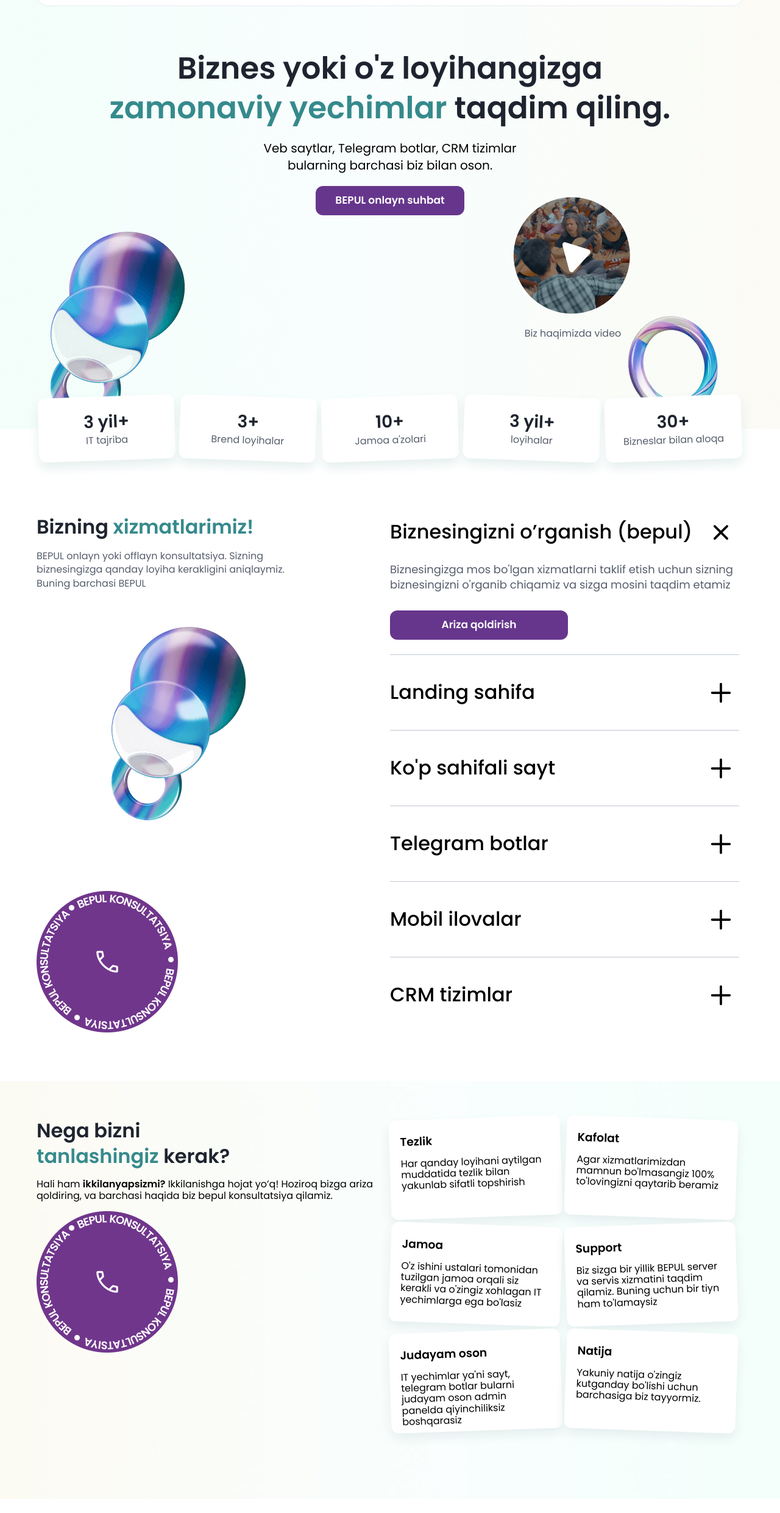
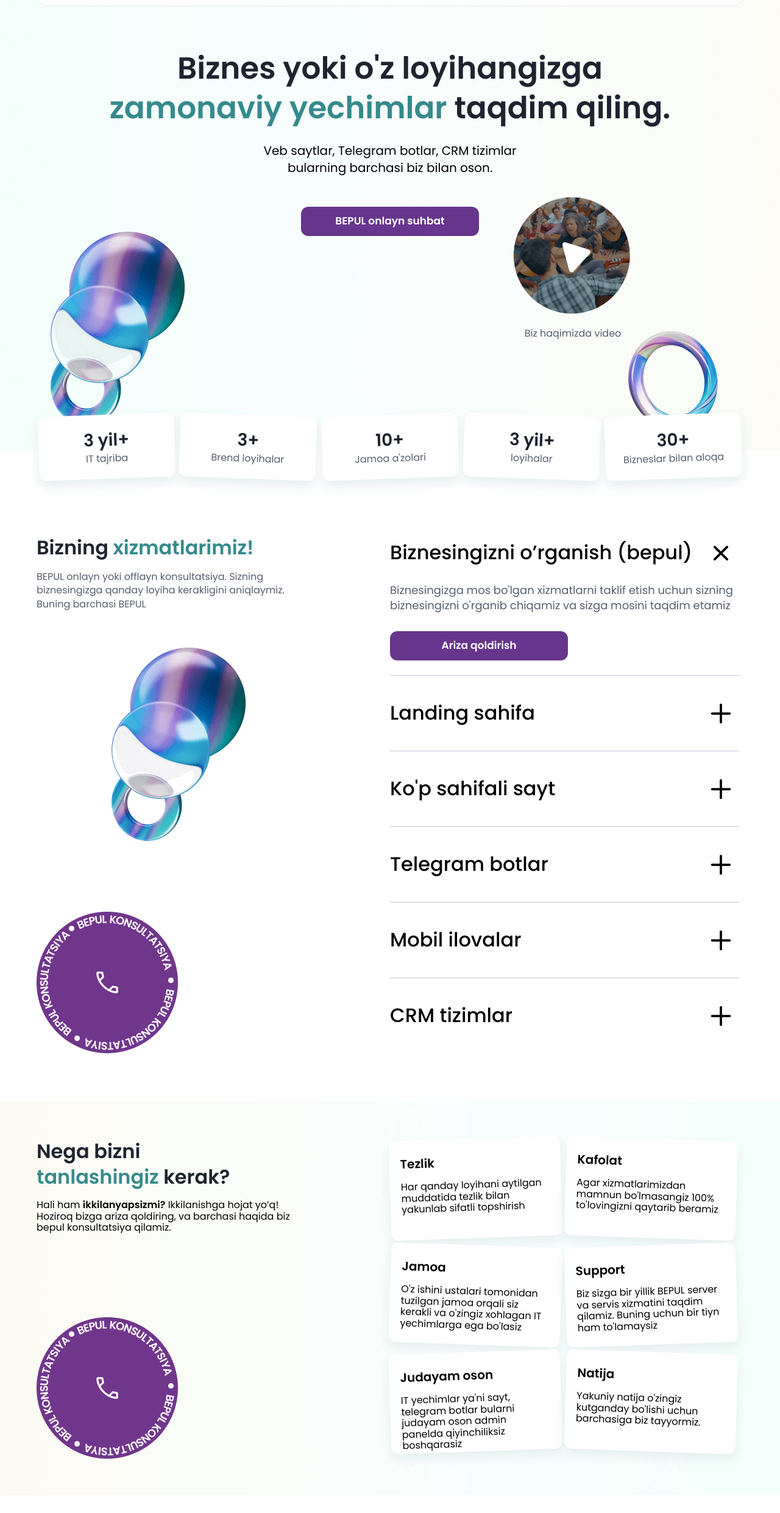
Before and after one commit to farruhzoirov/instant-group, a plain HTML site: page index.html in a window 1280 px wide. Shown: the part 79-2560 px from the top of the page at 61% size. Before the commit the page ends 2537 px from the top, so only its background shows below. Drawn offline with Linux system fonts and the light colour scheme; a web font is replaced by a local one.

Commit message:
Add some styles and empty actions-container

```diff
--- a/css/styles.css
+++ b/css/styles.css
@@ -74,6 +74,7 @@ img {
 
 }
 .button {
+    width: 292px;
     padding: 12px 32px;
     border-radius: 12px;
     border: 0;
@@ -228,19 +229,24 @@ img {
 
 .intro-heading {
     width: 100%;
+    /*display: flex;*/
+    /*flex-direction: column;*/
+    /*align-items: center;*/
+    position: relative;
+}
+
+.intro-heading-inner {
     display: flex;
     flex-direction: column;
     align-items: center;
-    position: relative;
+    margin-bottom: 4px;
 }
 
 .intro-heading h1{
-    width: 1033px;
     text-align: center;
     color:  #1E242F;
     font-family:var(--secondary-font);
     font-size: 50px;
-    font-style: normal;
     font-weight: 600;
     line-height: 129%;
 }
@@ -254,14 +260,30 @@ img {
     line-height: 129%;
 }
 
-.intro-heading p {
+.intro-heading-text {
+    display: flex;
+    justify-content: center;
+    margin-bottom: 30px;
+
+}
+
+.intro-heading-text p {
+    text-align: center;
     width: 500px;
-    text-align: center;
     color: var(--primary-color);
     font-size: 20px;
     font-weight: 400;
     line-height: 140%;
 }
+
+
+.intro-heading-button {
+    display: flex;
+    justify-content: center;
+
+}
+
+
 
 
 
@@ -329,7 +351,7 @@ img {
 .site-intro__right-img {
     position: absolute;
     right: -20px;
-    top: 385px;
+    top: 410px;
 }
 
 
@@ -345,7 +367,7 @@ img {
     display: flex;
     justify-content: center;
     position: absolute;
-    top: 570px;
+    top: 600px;
     left: 0;
     width: 100%;
 
@@ -493,7 +515,6 @@ img {
 
 
 .learn-business-application-button {
-    width: 292px;
     margin-bottom: 24px;
 }
 
@@ -563,10 +584,12 @@ img {
     background-image: url("../img/why-we-bg.jpg");
      min-height: 625px;
      padding-top: 60px;
+    padding-bottom: 60px;
 }
 
 .main-why-we-inner {
     display: flex;
+    align-items: flex-start;
 
 }
 
@@ -577,12 +600,13 @@ img {
     width: 50%;
     display: flex;
     flex-direction: column;
-    height: 625px;
+    justify-content: space-between;
+    height: 525px;
 
 }
 
 .why-we-left__heading {
-
+    width: 460px;
 }
 
 
@@ -592,7 +616,7 @@ img {
 
 .main-why-we__right {
     width: 50%;
-     height: 625px;
+    height: 525px;
 }
 
 .main-why-we-right__list {
@@ -645,6 +669,22 @@ img {
     transform: rotate(2deg);
 }
 
+
+
+.main-why-we-right-list__item h3 {
+    color: #000;
+    font-family: var(--secondary-font);
+    font-size: 20px;
+    font-weight: 600;
+    line-height: 132.5%;
+}
+
+
+
+.actions-container {
+    height: 695px;
+    background-color: #ffffff;
+}
 
 
 
--- a/index.html
+++ b/index.html
@@ -52,12 +52,21 @@
     <section class="site-intro">
         <div class="container">
             <div class="intro-heading">
+                <div class="intro-heading-inner">
                     <h1 >Biznes yoki o'z loyihangizga </h1>
                     <h1><span>zamonaviy yechimlar</span> taqdim qiling.</h1>
+                </div>
+                <div class="intro-heading-text">
                     <p>Veb saytlar, Telegram botlar, CRM tizimlar bularning barchasi biz bilan oson.</p>
+                </div>
+
+                <div class="intro-heading-button">
                     <button class="intro-heading-communication-link button" type="button" >
                         <span>BEPUL onlayn suhbat</span>
                     </button>
+
+                </div>
+
                 <button  class="intro-heading-about-video" type="button"  >
                     <span class="intro-video-link-container">
                         <img src="img/about-us-video-bg.png" alt="" srcset="img/about-us-video-bg.png 1x, img/about-us-video-bg@2x.png 2x">
@@ -67,9 +76,7 @@
                 <img class="site-intro__left-img"  src="img/intro-outer-left.png" alt="" srcset="img/intro-outer-left.png 1x , img/intro-outer-left@2x.png 2x">
                 <img class="site-intro__right-img"  src="img/intro-outer-right.png" alt="" srcset="img/intro-outer-right.png 1x , img/intro-outer-right@2x.png 2x">
             </div>
-
             <!--        Intro about team -->
-
             <div class="intro-about-team-wrapper">
                 <ul class="intro-about-team-list">
                     <li class="intro-about-team-item">
@@ -159,15 +166,14 @@
     <div class="main-why-we-container">
         <div class="container">
             <div class="main-why-we-inner">
-                <div class="main-why-we__left">
+                <section class="main-why-we__left">
                     <div class="why-we-left__heading">
                         <h2 class="why-we-left__title some-sections-heading">Nega bizni <br><span class="green-color-text">tanlashingiz</span> kerak?</h2>
                         <p>Hali ham <b>ikkilanyapsizmi?</b> Ikkilanishga hojat yo’q!  Hoziroq bizga ariza qoldiring, va barchasi haqida biz bepul konsultatsiya qilamiz.</p>
                     </div>
-
                     <img src="img/free-consultation.png" alt="Bepul Konsultatsiya" width="232" height="232" srcset="img/free-consultation.png 1x , img/free-consultation@2x.png 2x">
-                </div>
-                <div class="main-why-we__right">
+                </section>
+                <section class="main-why-we__right">
                     <ul class="main-why-we-right__list">
                         <li class="main-why-we-right-list__item">
                             <h3>Tezlik</h3>
@@ -194,10 +200,20 @@
                             <p>Yakuniy natija o'zingiz kutganday bo'lishi uchun barchasiga biz tayyormiz.</p>
                         </li>
                     </ul>
+                </section>
             </div>
         </div>
         </div>
+
+<!--    ACTIONS CONTAINER-->
+<div class="actions-container">
+
 </div>
+
+
+
+
+
 
 
 </main>
```
Lines whose indentation alone changed are shown as unchanged.
